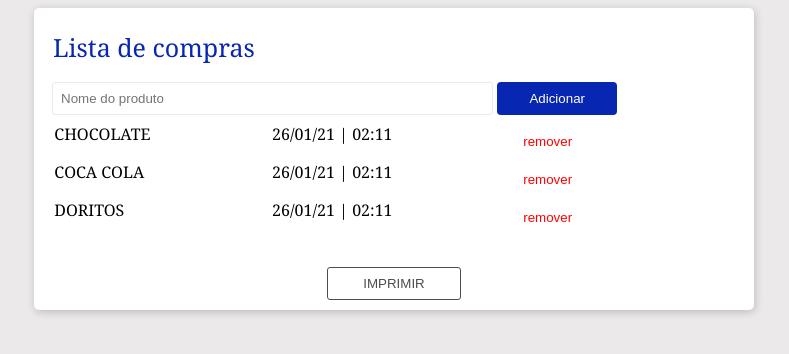
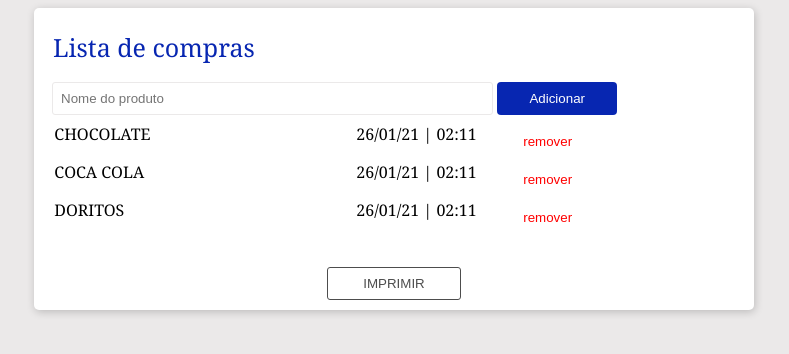
Before and after one commit to JhonathanRibeiro/lista-de-compras, an Angular app: page / in a window 1280 px wide. Shown: the top 354 px of the page, without its empty margins (246-1035 px from the left). Built offline with nearby package versions, Linux system fonts and the light colour scheme.

Commit message:
modified app.component

```diff
--- a/src/assets/main.css
+++ b/src/assets/main.css
@@ -5,27 +5,22 @@
     --cyan: #0020aff8;
     --cursor: pointer;
 }
-
 body {
     font-family: var(--standard-font);
     background: var(--standard-color);
 }
-
 h1 {
     font-weight: 100;
     font-size: 25px;
     color: var(--cyan);
     margin: 10px 7px;
 }
-
 table {
     width: 100%;
 }
-
 td {
     padding: 6px;
 }
-
 input[type=text]{
     width: 98%;
     outline: none;
@@ -33,7 +28,6 @@ input[type=text]{
     border-radius: 3px;
     border: 1px solid var(--standard-color);
 }
-
 button {
     cursor: var(--cursor);
     padding: 4px 26px;
@@ -48,7 +42,6 @@ button:hover {
     border: none;
     border-radius: 5px;
 }
-
 .container  {
     width: 700px;
     padding: 10px;
@@ -57,7 +50,6 @@ button:hover {
     box-shadow: 1px 2px 9px rgba(0,0,0,0.2);
     background: #ffff;
 }
-
 .btn-add-product{
     width: 120px;
     border: none;
@@ -98,7 +90,7 @@ button:hover {
     color: black;
 }
 .sp-left {
-    width: 51%;
+    width: 70%;
     display: inline-flex;
 }
 .sp-right {
```
Also changed, not shown: src/app/app.component.html (+13 -4 lines).
